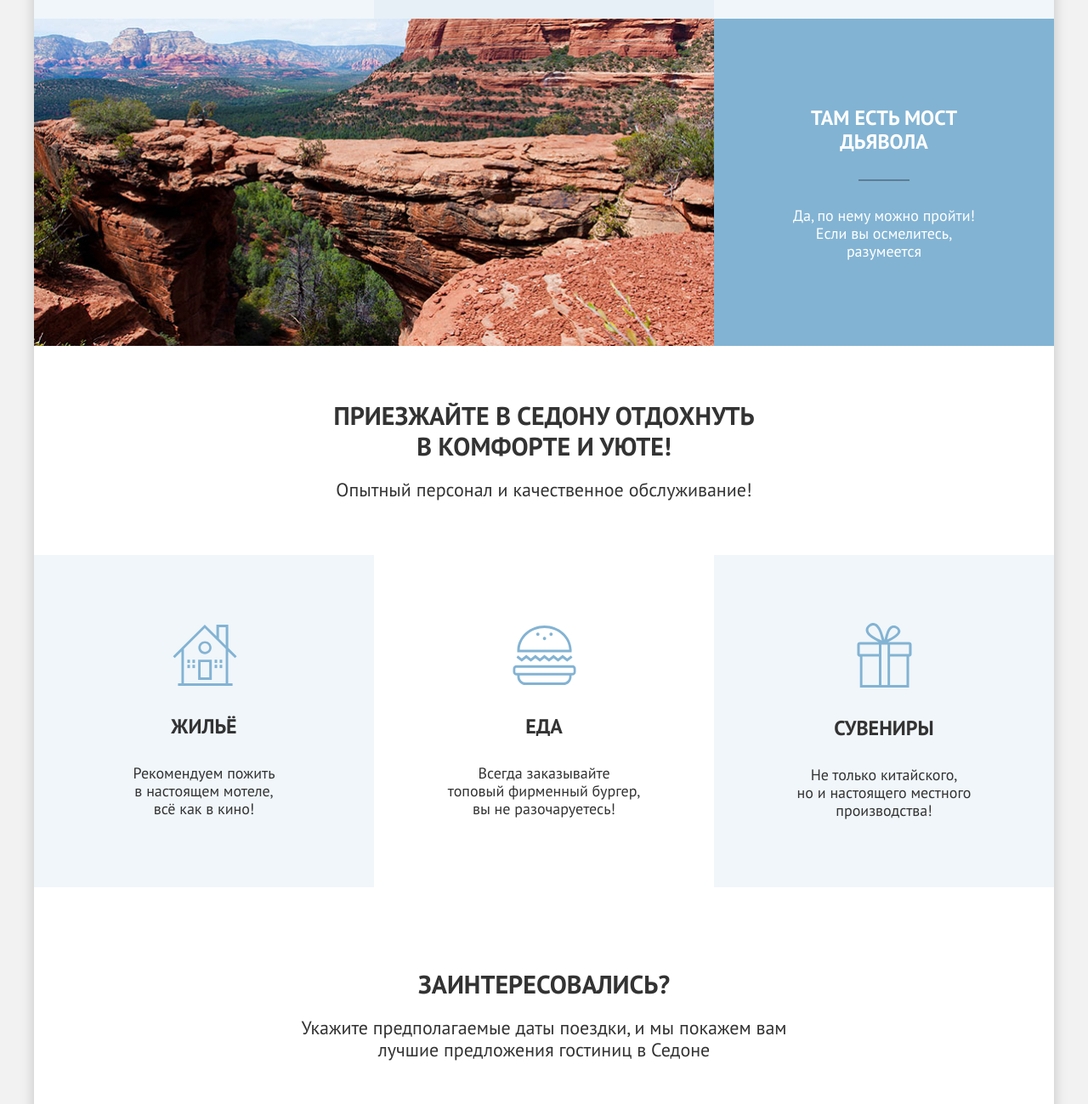
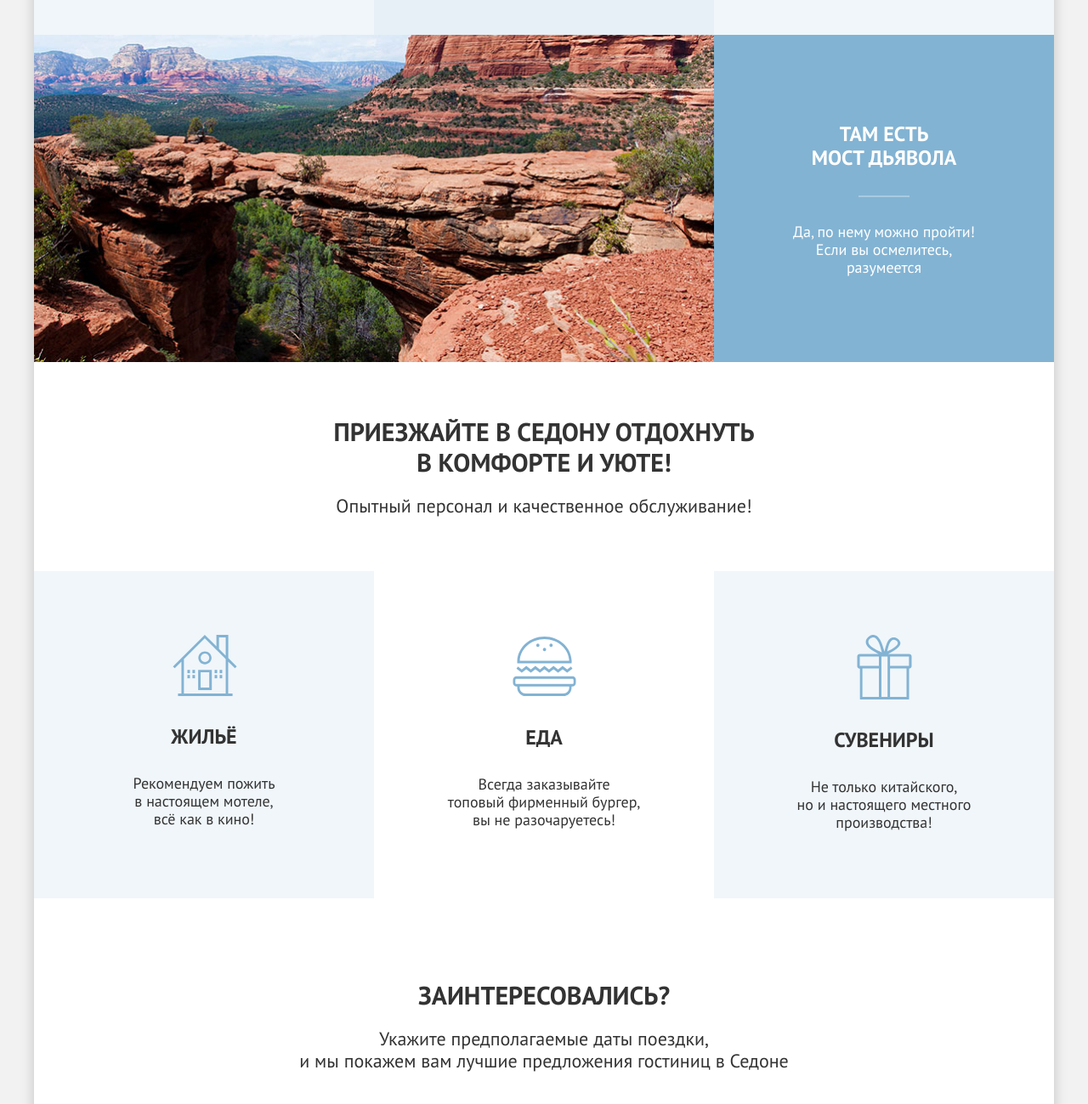
Before and after one commit to sverch25/2401811-sedona-38, a plain HTML site: page index.html in a window 1280 px wide. Shown: the part 1560-2859 px from the top of the page at 85% size. Drawn offline with Linux system fonts and the light colour scheme.

Commit message:
Завершает верстку главной страницы

```diff
--- a/index.html
+++ b/index.html
@@ -5,6 +5,7 @@
     <meta charset="utf-8">
     <title>HTML Academy: Седона</title>
     <link rel="stylesheet" href="styles/styles.css">
+    <link rel="icon" href="./images/favicon.svg">
   </head>
 
   <body>
@@ -66,7 +67,7 @@
           <ul class="advantages-list">
             <li class="advantages-item">
               <div class="advantages-wrapper-with-photo">
-                <h3 class="advantages-name">Настоящий городок</h3>
+                <h3 class="advantages-name-first">Настоящий городок</h3>
                 <p class="advantages-description">Седона — не аттракцион для туристов, там течёт своя жизнь</p>
               </div>
               <img src="./images/advantages-photo-1.jpg" width="800" height="385" alt="Улица Седоны">
@@ -91,7 +92,7 @@
             </li>
             <li class="advantages-item reverse">
               <div class="advantages-wrapper-with-photo">
-                <h3 class="advantages-name">Там есть мост дьявола</h3>
+                <h3 class="advantages-name-last">Там есть мост дьявола</h3>
                 <p class="advantages-description">Да, по нему можно пройти! Если вы осмелитесь, разумеется</p>
               </div>
               <img src="./images/advantages-photo-2.jpg" width="800" height="385" alt="Каньон в Седоне">
@@ -125,7 +126,7 @@
         <section class="hotel-search" data-test="search">
           <h2 class="visually-hidden">Поиск гостиницы в Седоне</h2>
           <span class="hotel-search-title">Заинтересовались?</span>
-          <p class="hotel-search-description">Укажите предполагаемые даты поездки, и мы покажем вам лучшие предложения
+          <p class="hotel-search-description">Укажите предполагаемые даты поездки,<br> и мы покажем вам лучшие предложения
             гостиниц в Седоне</p>
           <a class="button hotel-search-button" href="catalog.html">ПОИСК ГОСТИНИЦЫ В СЕДОНЕ</a>
         </section>
--- a/styles/styles.css
+++ b/styles/styles.css
@@ -265,12 +265,11 @@
   text-transform: uppercase;
   width: 175px;
   margin: 0;
-  text-align: center;
 }
 
 .advantages-list li:nth-child(3) {
   background-color: rgba(131, 179, 211, 0.20);
-  padding: 103px 85px;
+  padding: 112.5px 85px;
   width: 400px;
   text-align: center;
 }
@@ -296,7 +295,7 @@
 
 .advantages-list .advantages-item {
   background-color: rgba(131, 179, 211, 0.12);
-  padding: 103px 85px;
+  padding: 112.5px 85px;
   text-align: center;
   width: 400px;
 }
@@ -311,6 +310,30 @@
   display: flex;
   flex-direction: column;
   align-items: center;
+}
+
+.advantages-name-first,
+.advantages-name-last {
+  font-size: 24px;
+  font-weight: 700;
+  line-height: 28px;
+  text-transform: uppercase;
+  width: 172px;
+  margin: 0;
+  display: flex;
+  flex-direction: column;
+  align-items: center;
+  text-align: center;
+}
+
+.advantages-name-first::after,
+.advantages-name-last::after {
+  content: "";
+  width: 60px;
+  height: 2px;
+  background: rgba(255, 255, 255, 0.30);
+  margin-bottom: 30px;
+  margin-top: 30px;
 }
 
 .advantages-list .advantages-name::after {
@@ -325,12 +348,10 @@
 .advantages-list-service li:first-child,
 .advantages-list-service li:last-child {
   background-color: rgba(131, 179, 211, 0.12);
-  padding: 80px 85px;
-  align-items: center;
+  padding: 75px 85px;
   width: 400px;
   display: flex;
   flex-direction: column;
-  justify-content: center;
 }
 
 .advantages-list-service li:first-child::before {
@@ -344,12 +365,11 @@
 }
 
 .advantages-list-service .advantages-item {
-  padding: 80px 85px;
-  align-items: center;
+  padding: 76px 85px;
   display: flex;
   width: 400px;
+  height: 385px;
   flex-direction: column;
-  justify-content: center;
 }
 
 .advantages-list-service .advantages-name {
@@ -442,6 +462,7 @@
   text-align: center;
   margin-top: 0;
   margin-bottom: 54px;
+  width: 592px;
 }
 
 .subscription {
@@ -520,10 +541,7 @@
 .page-footer {
   display: flex;
   margin: 0;
-  padding-top: 45px;
-  padding-bottom: 35px;
-  padding-left: 70px;
-  padding-right: 70px;
+  padding: 40px 70px 30px 70px;
   justify-content: space-between;
 }
 
```
Also changed, not shown: catalog.html (+2 -1 lines), modal.html (+1 -0 lines), images/favicon.svg (added).
